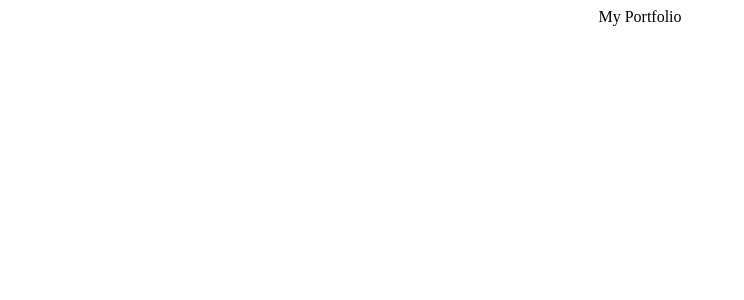
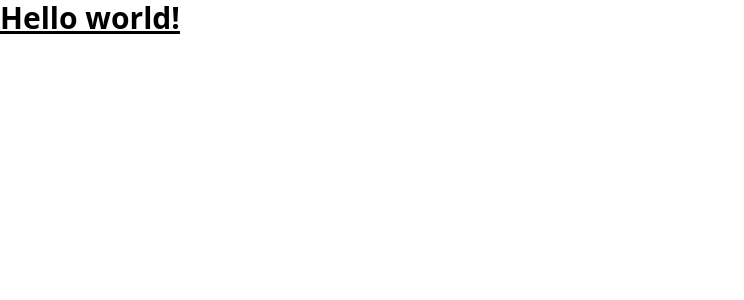
Before and after one commit to manas1803/Portfolio, a JavaScript app in the folder portfolio/: page / in a window 1280 px wide. Shown: the top 300 px of the page, without its empty margins (0-744 px from the left). Built offline with nearby package versions, Linux system fonts and the light colour scheme; the HTML template or start-up script is replaced by a standard one.

Commit message:
Setup for tailwind

```diff
--- a/portfolio/package.json
+++ b/portfolio/package.json
@@ -34,5 +34,8 @@
       "last 1 firefox version",
       "last 1 safari version"
     ]
+  },
+  "devDependencies": {
+    "tailwindcss": "^3.4.4"
   }
 }
--- a/portfolio/src/App.css
+++ /dev/null
@@ -1,38 +0,0 @@
-.App {
-  text-align: center;
-}
-
-.App-logo {
-  height: 40vmin;
-  pointer-events: none;
-}
-
-@media (prefers-reduced-motion: no-preference) {
-  .App-logo {
-    animation: App-logo-spin infinite 20s linear;
-  }
-}
-
-.App-header {
-  background-color: #282c34;
-  min-height: 100vh;
-  display: flex;
-  flex-direction: column;
-  align-items: center;
-  justify-content: center;
-  font-size: calc(10px + 2vmin);
-  color: white;
-}
-
-.App-link {
-  color: #61dafb;
-}
-
-@keyframes App-logo-spin {
-  from {
-    transform: rotate(0deg);
-  }
-  to {
-    transform: rotate(360deg);
-  }
-}
--- a/portfolio/src/App.js
+++ b/portfolio/src/App.js
@@ -1,10 +1,8 @@
-import './App.css';
-
 function App() {
   return (
-    <div className="App">
-      My Portfolio
-    </div>
+    <h1 className="text-3xl font-bold underline">
+      Hello world!
+    </h1>
   );
 }
 
--- a/portfolio/src/index.css
+++ b/portfolio/src/index.css
@@ -0,0 +1,3 @@
+@tailwind base;
+@tailwind components;
+@tailwind utilities;
--- /dev/null
+++ b/portfolio/tailwind.config.js
@@ -0,0 +1,10 @@
+/** @type {import('tailwindcss').Config} */
+module.exports = {
+  content: [
+    "./src/**/*.{js,jsx,ts,tsx}",
+  ],
+  theme: {
+    extend: {},
+  },
+  plugins: [],
+}
```
Also changed, not shown: 1 other file (tests, documents, lock files or other folders).
